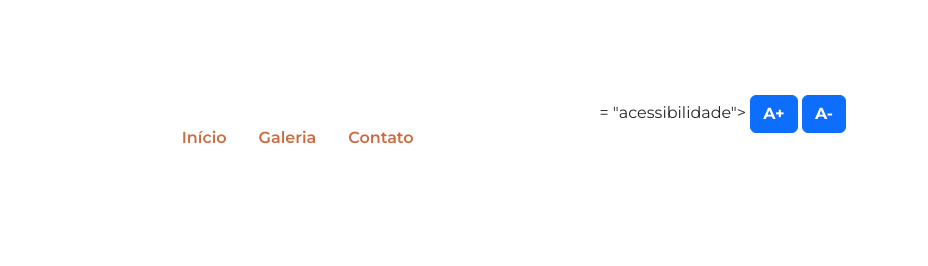
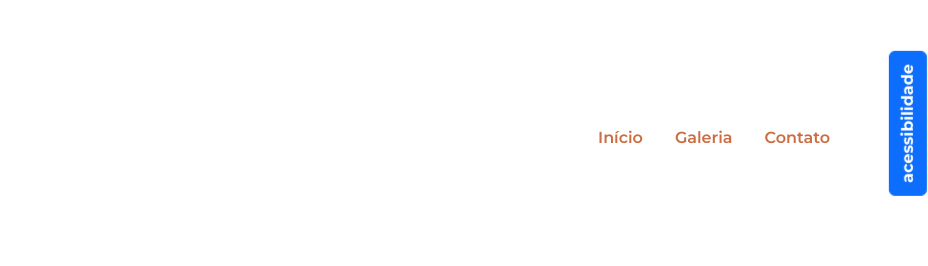
Before and after one commit to Scorpion-505/Jazz, a plain HTML site: page index.html in a window 1280 px wide. Shown: the top 266 px of the page, 352-1280 px from the left. Drawn offline with nearby package versions, Linux system fonts and the light colour scheme.

Commit message:
Update index.html

```diff
--- a/index.html
+++ b/index.html
@@ -21,9 +21,13 @@
                 <li class="nav-item"><a class="nav-link" href="#galeria">Galeria</a></li>
                 <li class="nav-item"><a class="nav-link" href="#contato">Contato</a></li>
             </ul>
-            <div> = "acessibilidade">
-                <button id="aumentar-fonte" class="btn btn-primary fw-bold">A+</button>
-                <button id="diminuir-fonte" class="btn btn-primary fw-bold">A-</button>
+
+            <div id="acessibilidade" class="menu-acessibilidade">
+                <button id="botao-acessibilidade" class="btn btn-primary fw-bold
+                 rotacao-botao" aria-expanded="false">acessibilidade</button>
+                <div id="opcoes-acessibilidade" class="opcoes-acessibilidade apresenta-lista">
+                    <button id="aumentar-fonte" class="btn btn-primary fw-bold" aria-label="Aumentar o tamanho da fonte">A+</button>
+                    <button id="diminuir-fonte" class="btn btn-primary fw-bold" aria-label="diminuir o tamanho da fonte">A-</button>
 
             </div>
 
```
